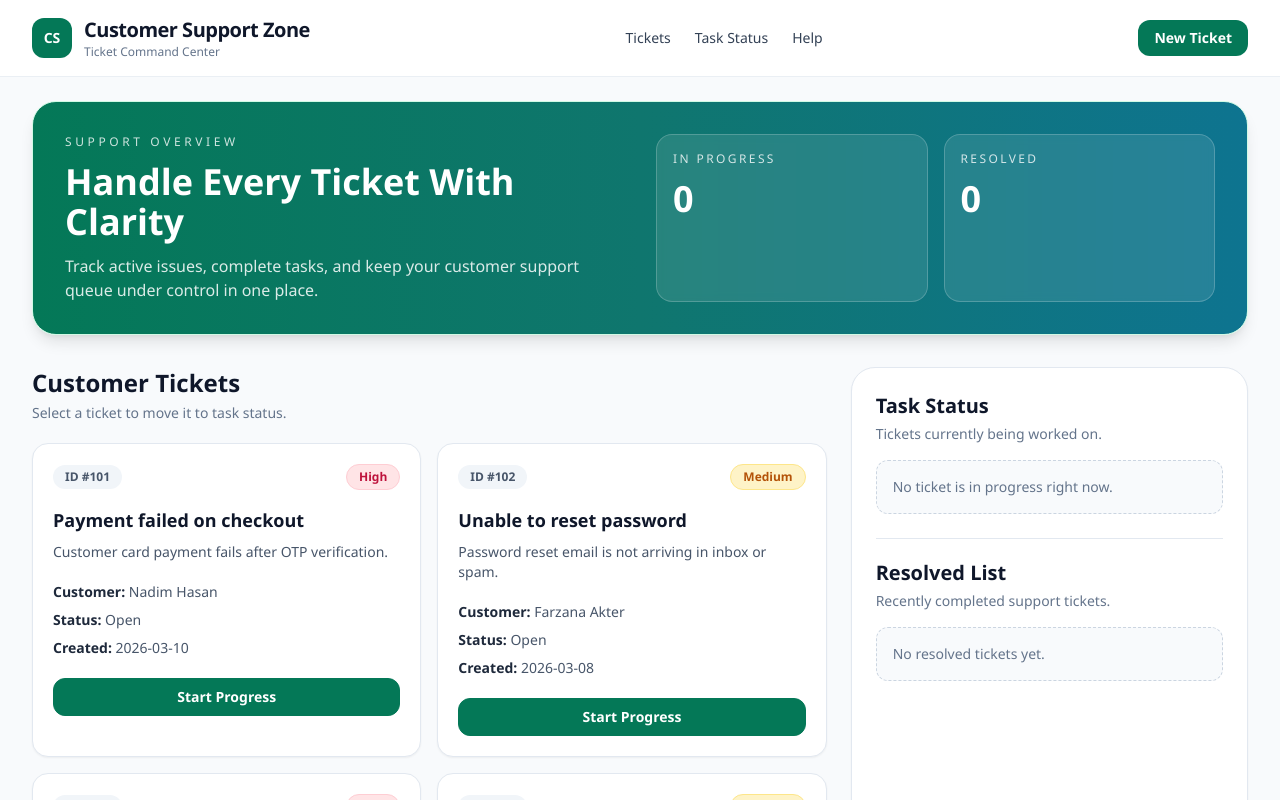
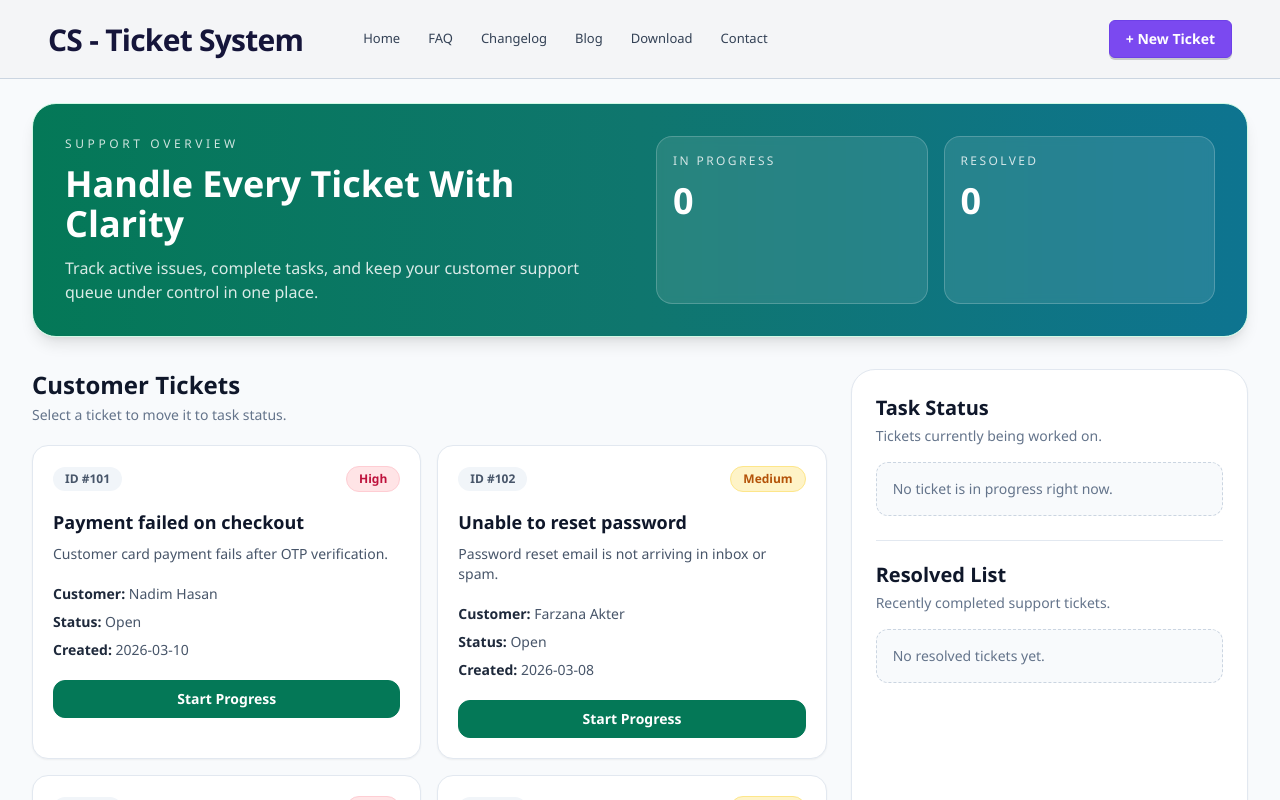
Before and after one commit to osmanfaruque/customer-support-zone, a React (Vite) app: page / in a window 1280 px wide. Shown: the top 800 px of the page. Built offline with nearby package versions, Linux system fonts and the light colour scheme.

Commit message:
feat: update Navbar component with new menu

```diff
--- a/src/components/Navbar.jsx
+++ b/src/components/Navbar.jsx
@@ -1,25 +1,31 @@
 function Navbar() {
+  const navItems = ['Home', 'FAQ', 'Changelog', 'Blog', 'Download', 'Contact']
   return (
-    <header className="relative z-10 border-b border-slate-200/70 bg-white/90 backdrop-blur">
-      <nav className="mx-auto flex w-full max-w-7xl items-center justify-between px-4 py-4 sm:px-6 lg:px-8">
-        <div className="flex items-center gap-3">
-          <div className="grid h-10 w-10 place-items-center rounded-xl bg-emerald-700 text-sm font-bold text-white">
-            CS
-          </div>
-          <div>
-            <h1 className="text-lg font-black tracking-tight text-slate-900 sm:text-xl">Customer Support Zone</h1>
-            <p className="text-xs text-slate-500">Ticket Command Center</p>
-          </div>
+    <header className="relative z-20 border-b border-slate-300 bg-[#f4f5f7]">
+      <nav className="mx-auto flex h-[78px] w-full max-w-[1600px] items-center justify-between px-5 sm:px-8 lg:px-12">
+        <div className="shrink-0">
+          <h1 className="text-[28px] font-black tracking-tight text-[#15153a] sm:text-[30px]">
+            CS - Ticket System
+          </h1>
         </div>
 
-        <ul className="hidden items-center gap-6 text-sm font-medium text-slate-700 md:flex">
-          <li><a href="#tickets" className="transition hover:text-emerald-700">Tickets</a></li>
-          <li><a href="#status" className="transition hover:text-emerald-700">Task Status</a></li>
-          <li><a href="#footer" className="transition hover:text-emerald-700">Help</a></li>
-        </ul>
+        <div className="mx-6 hidden flex-1 items-center md:flex lg:mx-10">
+          <ul className="mx-5 flex items-center gap-6 whitespace-nowrap text-[13px] font-medium text-slate-700 lg:gap-7">
+            {navItems.map((item) => (
+              <li key={item}>
+                <a
+                  href="#"
+                  className="transition-colors duration-150 hover:text-[#6f43eb]"
+                >
+                  {item}
+                </a>
+              </li>
+            ))}
+          </ul>
+        </div>
 
-        <button className="rounded-xl bg-emerald-700 px-4 py-2 text-sm font-semibold text-white transition hover:bg-emerald-800">
-          New Ticket
+        <button className="rounded-md border border-[#6d40e8] bg-[#7b49f0] px-4 py-2 text-sm font-semibold text-white shadow-[0_2px_0_rgba(0,0,0,0.18)] transition hover:bg-[#6d40e8]">
+          + New Ticket
         </button>
       </nav>
     </header>
```
